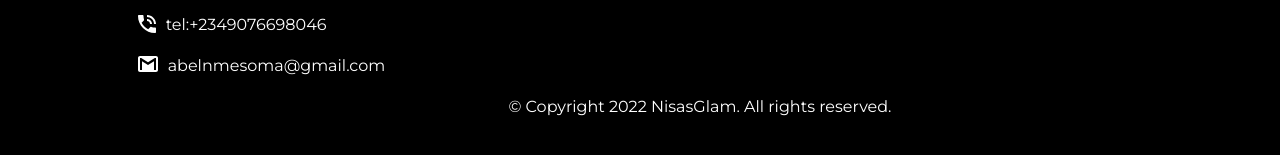
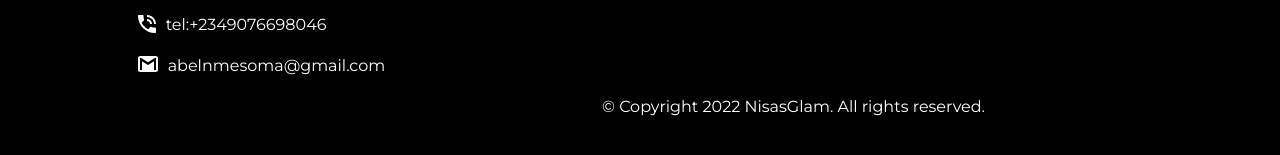
Before and after one commit to deracali/NisasGlam, a website: page index.html in a window 1280 px wide. Shown: the part 3409-3564 px from the top of the page. Drawn offline with nearby package versions, Linux system fonts and the light colour scheme.

Commit message:
centered a footer element

```diff
--- a/sass/layouts/_footer.scss
+++ b/sass/layouts/_footer.scss
@@ -30,7 +30,8 @@
 }
 
 .copyright {
- margin-left: 43%;
+  margin-left: 43%;
+}
 
 footer a {
   color: #fff;
```
Also changed, not shown: css/style.css.
